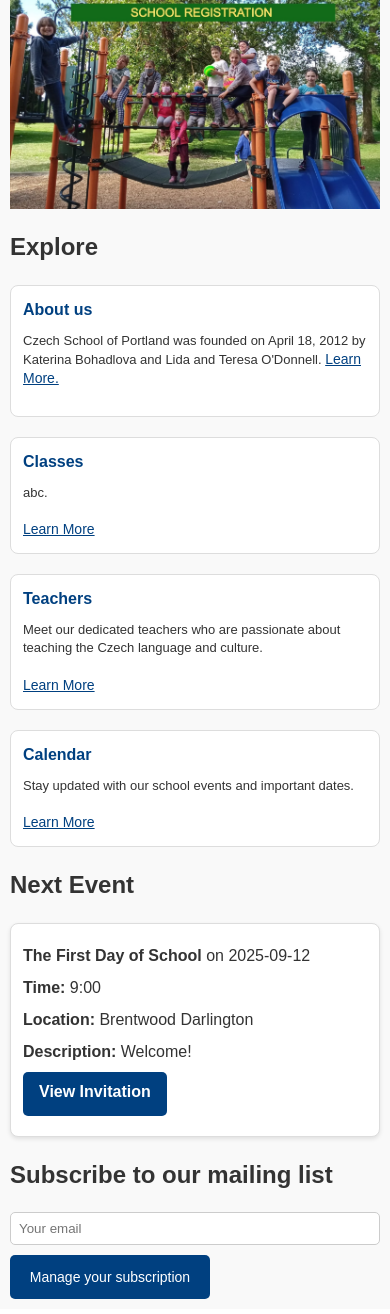
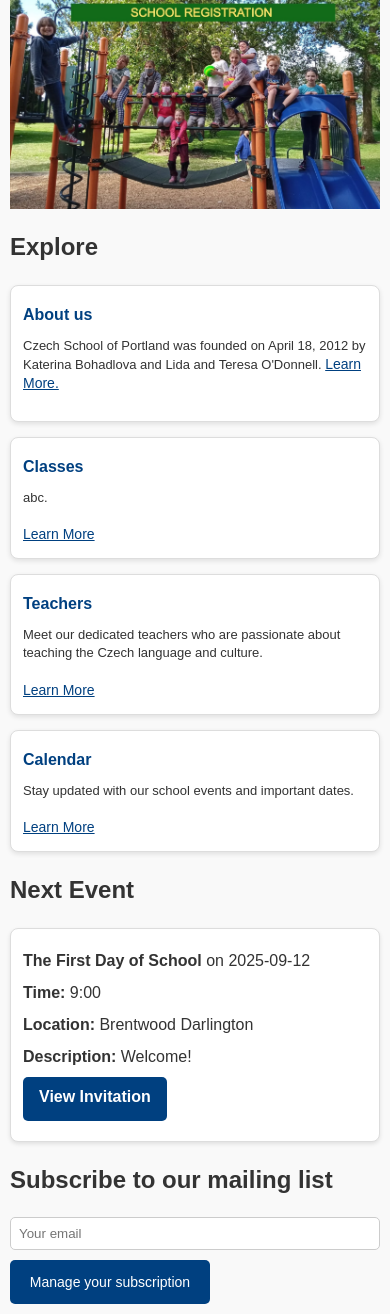
Before and after one commit to jirizbranek/czechschoolportland, a Flask app: page / in a window 390 px wide. Shown: the part 261-1575 px from the top of the page. Run offline with Flask 3, Linux system fonts and the light colour scheme; data comes from the database, SQL or seed files in the repository.

Commit message:
css cleanup

```diff
--- a/static/css/style.css
+++ b/static/css/style.css
@@ -54,38 +65,59 @@ nav a:hover {
     text-decoration: underline;
 }
 
+/* Main Content */
 main {
     padding: 20px;
     max-width: 1200px;
     margin: 0 auto;
 }
 
-div.explore-panels {
+/* Panels and Cards */
+.explore-panels,
+.teachers-grid {
     display: grid;
-    grid-template-columns: repeat(auto-fit, minmax(250px, 1fr));
     gap: 20px;
     margin-top: 20px;
 }
 
-/* About panel styling */
-.about-panel {
+.explore-panels {
+    grid-template-columns: repeat(auto-fit, minmax(250px, 1fr));
+}
+
+.teachers-grid {
+    grid-template-columns: repeat(auto-fit, minmax(200px, 1fr));
+}
+
+.about-panel,
+.teacher-card {
     background: white;
     border: 1px solid #ddd;
     border-radius: 8px;
+    padding: 15px;
+    transition: 0.2s;
+    box-shadow: 0 2px 5px rgba(0, 0, 0, 0.1);
+}
+
+.about-panel {
     padding: 20px;
     text-align: left;
-    transition: 0.2s;
 }
 
-.about-panel:hover {
+.teacher-card {
+    text-align: center;
+}
+
+.about-panel:hover,
+.teacher-card:hover {
     box-shadow: 0 4px 8px rgba(0, 0, 0, 0.1);
     transform: translateY(-2px);
 }
 
-.about-panel h3 {
+.about-panel h3,
+.teacher-card h3 {
     color: #004080;
     font-weight: bold;
-    margin: 0 0 10px 0;
+    margin: 5px 0 10px 0;
     font-size: 18px;
 }
 
@@ -315,27 +313,20 @@ th {
         padding: 15px;
     }
 
-    .explore-panels {
-        grid-template-columns: 1fr;
-        gap: 15px;
-    }
-
+    .explore-panels,
     .teachers-grid {
         grid-template-columns: 1fr;
         gap: 15px;
     }
 
-    .about-panel {
+    .about-panel,
+    .next-event-info {
         padding: 15px;
     }
 
     input,
     textarea {
         max-width: 100%;
-    }
-
-    .next-event-info {
-        padding: 15px;
     }
 
     table {
@@ -373,7 +376,9 @@ th {
         padding: 10px;
     }
 
-    .about-panel {
+    .about-panel,
+    .teacher-card,
+    .next-event-info {
         padding: 12px;
     }
 
```
Also changed, not shown: other parts of static/css/style.css (+42 -89 lines).
